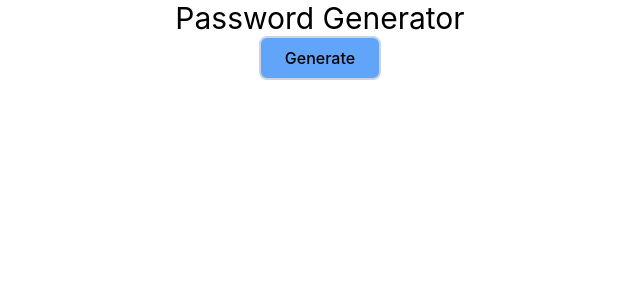
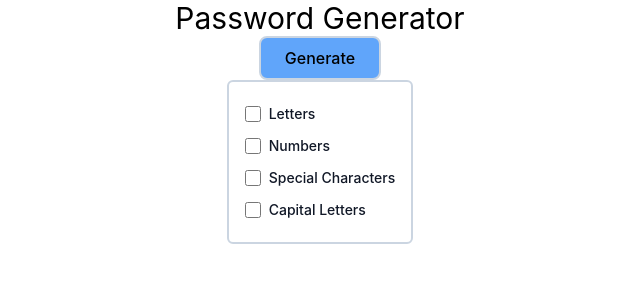
Before and after one commit to Pryority/password-gen, a React (Create React App) app: page / in a window 1280 px wide. Shown: the top 300 px of the page, without its empty margins (320-960 px from the left). Built offline with nearby package versions, Linux system fonts and the light colour scheme.

Commit message:
add options array

```diff
--- a/src/App.js
+++ b/src/App.js
@@ -1,11 +1,23 @@
-import logo from './logo.svg';
+import React, { useState } from 'react';
 import './App.css';
+import options from './utils/Options'
+import OptionsArray from './components/OptionsArray';
 
 function App() {
+
+  const [checkedState, setCheckedState] = useState(
+    new Array(options.length).fill(false)
+  );
+
+  const handleOnChange = () => {
+    setCheckedState(!checkedState);
+  };
+
   return (
     <div className="flex flex-col items-center w-full">
       <h1 className='text-3xl'>Password Generator</h1>
-      <button className='bg-blue-400 font-medium px-6 py-2 rounded-lg border border-2 border-slate-300  hover:text-white'>Generate</button>
+      <button className='bg-blue-400 font-medium px-6 py-2 rounded-lg border-2 border-slate-300  hover:text-white'>Generate</button>
+      <OptionsArray />
     </div>
   );
 }
--- /dev/null
+++ b/src/components/OptionsArray.js
@@ -0,0 +1,23 @@
+import React from 'react'
+import options from '../utils/Options'
+
+export default function SingleOption() {
+
+    const optionsArr = options;
+
+    return (
+        <div className='border-2 border-slate-300 p-4 rounded-md'>
+            {optionsArr.map(({ option, name }, index) =>
+                <li key={index} className='list-none'>
+                    <div class="flex items-center ">
+                        <input id="default-checkbox" type="checkbox" value="" class="w-4 h-4 my-2 text-blue-600 bg-gray-100 rounded border-gray-300 focus:ring-blue-500 dark:focus:ring-blue-600 dark:ring-offset-gray-800 focus:ring-2 dark:bg-gray-700 dark:border-gray-600"
+                        // checked={checkedState}
+                        // onChange={handleOnChange}
+                        />
+                        <label for="" class="ml-2 text-sm font-medium text-gray-900 dark:text-gray-300">{name}</label>
+                    </div>
+                </li>
+            )}
+        </div>
+    );
+};
--- /dev/null
+++ b/src/utils/Options.js
@@ -0,0 +1,16 @@
+const options = [
+    {
+        name: "Letters",
+    },
+    {
+        name: "Numbers",
+    },
+    {
+        name: "Special Characters",
+    },
+    {
+        name: "Capital Letters",
+    },
+];
+
+module.exports = options;
```
